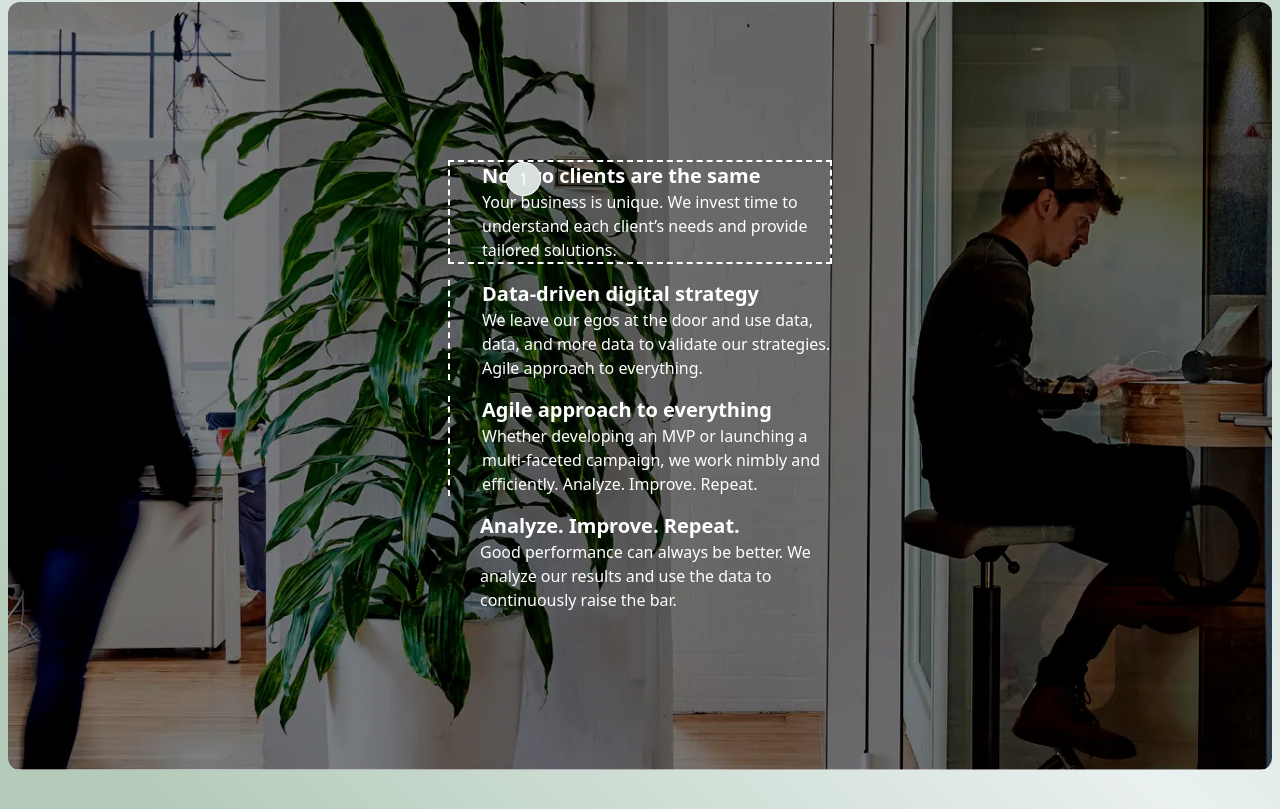
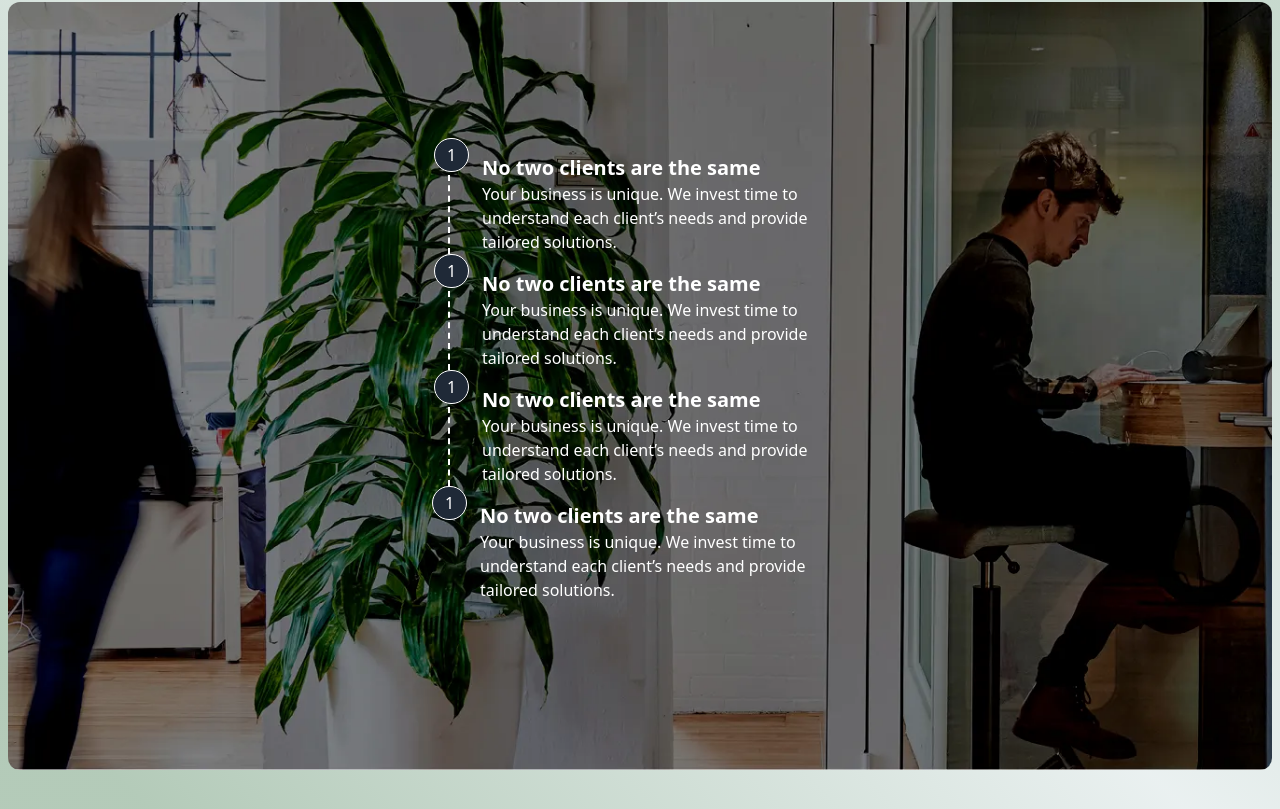
Before and after one commit to fullstackdev07/successive_react_website, a React (Vite) app: page / in a window 1280 px wide. Shown: the part 524-1333 px from the top of the page. Built offline with nearby package versions, Linux system fonts and the light colour scheme.

Commit message:
hello world

```diff
--- a/src/components/About.jsx
+++ b/src/components/About.jsx
@@ -89,29 +89,32 @@ const About = () => {
         data-aos="fade-right"
       >
         <div className="w-full md:w-96 text-white">
-          <div className="relative border-dashed border-2 border-white mb-4 pl-8">
-            <button className="px-3 py-1 rounded-full border border-white absolute left-14 bg-darkgray hover:bg-gray-700 transition-colors duration-200">1</button>
+          <div className="relative border-dashed border-l-2 border-white mb-4 pl-8">
+            <button className="px-3 py-1 rounded-full border border-white absolute left-[-1rem] top-[-1rem]  bg-gray-800 transition-colors duration-200">1</button>
             <h1 className="text-lg md:text-xl font-bold">No two clients are the same</h1>
             <p className="text-sm md:text-base">
               Your business is unique. We invest time to understand each client’s needs and provide tailored solutions.
             </p>
           </div>
-          <div className="border-dashed border-l-2 border-white mb-4 pl-8">
-            <h1 className="text-lg md:text-xl font-bold">Data-driven digital strategy</h1>
+          <div className="relative border-dashed border-l-2 border-white mb-4 pl-8">
+            <button className="px-3 py-1 rounded-full border border-white absolute left-[-1rem] top-[-1rem]  bg-gray-800 transition-colors duration-200">1</button>
+            <h1 className="text-lg md:text-xl font-bold">No two clients are the same</h1>
             <p className="text-sm md:text-base">
-              We leave our egos at the door and use data, data, and more data to validate our strategies. Agile approach to everything.
+              Your business is unique. We invest time to understand each client’s needs and provide tailored solutions.
             </p>
           </div>
-          <div className="border-dashed border-l-2 border-white mb-4 pl-8">
-            <h1 className="text-lg md:text-xl font-bold">Agile approach to everything</h1>
+          <div className="relative border-dashed border-l-2 border-white mb-4 pl-8">
+            <button className="px-3 py-1 rounded-full border border-white absolute left-[-1rem] top-[-1rem]  bg-gray-800 transition-colors duration-200">1</button>
+            <h1 className="text-lg md:text-xl font-bold">No two clients are the same</h1>
             <p className="text-sm md:text-base">
-              Whether developing an MVP or launching a multi-faceted campaign, we work nimbly and efficiently. Analyze. Improve. Repeat.
+              Your business is unique. We invest time to understand each client’s needs and provide tailored solutions.
             </p>
           </div>
-          <div className=" pl-8">
-            <h1 className="text-lg md:text-xl font-bold">Analyze. Improve. Repeat.</h1>
+          <div className="relative border-dashed  mb-4 pl-8">
+            <button className="px-3 py-1 rounded-full border border-white absolute left-[-1rem] top-[-1rem]  bg-gray-800 transition-colors duration-200">1</button>
+            <h1 className="text-lg md:text-xl font-bold">No two clients are the same</h1>
             <p className="text-sm md:text-base">
-              Good performance can always be better. We analyze our results and use the data to continuously raise the bar.
+              Your business is unique. We invest time to understand each client’s needs and provide tailored solutions.
             </p>
           </div>
         </div>
```
